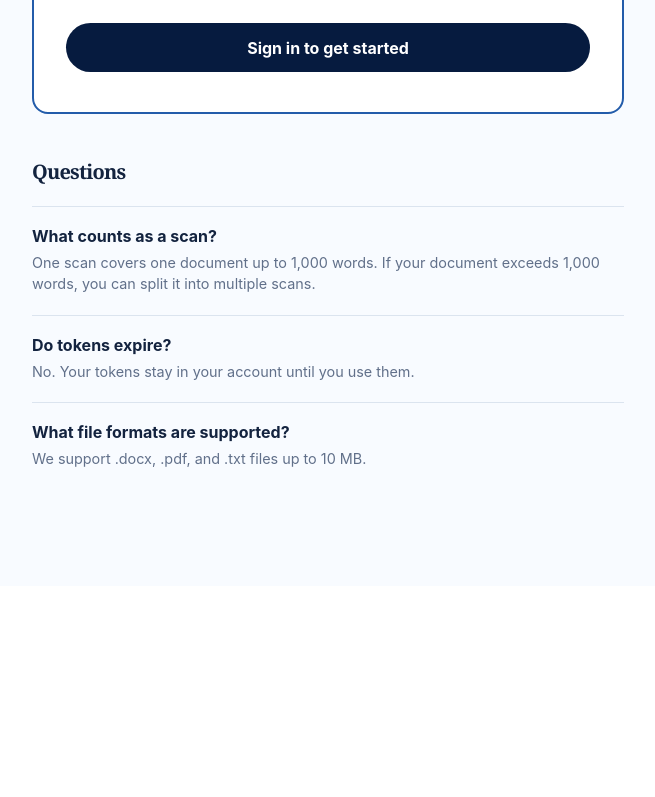
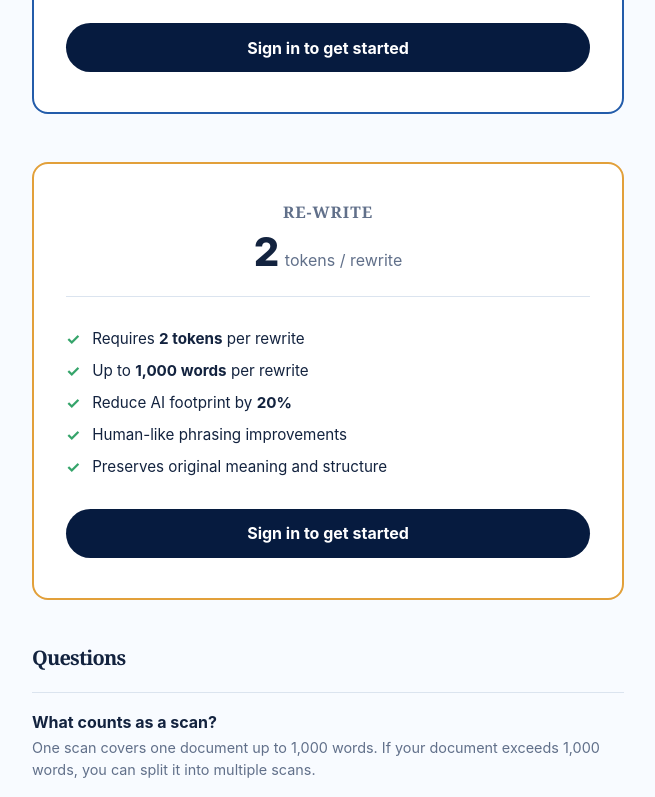
Before and after one commit to kianwoon/draftproof-services, a React (Vite) app in the folder draftproof-frontend/: page /pricing in a window 1280 px wide. Shown: the part 719-1516 px from the top of the page, without its empty margins (312-967 px from the left). Before the commit the page ends 1305 px from the top, so only its background shows below. Built offline with nearby package versions, Linux system fonts and the light colour scheme; no server answers.

Commit message:
Add rewrite pricing card — 2 tokens, up to 1,000 words, 20% AI reduction

```diff
--- a/draftproof-frontend/src/pages/Pricing.jsx
+++ b/draftproof-frontend/src/pages/Pricing.jsx
@@ -64,6 +64,46 @@ export default function Pricing() {
           </Link>
         </div>
 
+        <div className="pricing-card pricing-card--rewrite">
+          <div className="pricing-card-header">
+            <h2>Re-Write</h2>
+            <div className="pricing-amount">
+              <span className="pricing-value pricing-value--sm">2</span>
+              <span className="pricing-unit">tokens / rewrite</span>
+            </div>
+          </div>
+
+          <ul className="pricing-features">
+            <li>
+              <span className="check" aria-hidden="true">&#10003;</span>
+              <span>Requires <strong>2 tokens</strong> per rewrite</span>
+            </li>
+            <li>
+              <span className="check" aria-hidden="true">&#10003;</span>
+              <span>Up to <strong>1,000 words</strong> per rewrite</span>
+            </li>
+            <li>
+              <span className="check" aria-hidden="true">&#10003;</span>
+              <span>Reduce AI footprint by <strong>20%</strong></span>
+            </li>
+            <li>
+              <span className="check" aria-hidden="true">&#10003;</span>
+              <span>Human-like phrasing improvements</span>
+            </li>
+            <li>
+              <span className="check" aria-hidden="true">&#10003;</span>
+              <span>Preserves original meaning and structure</span>
+            </li>
+          </ul>
+
+          <Link
+            to={user ? '/scan' : '/signin'}
+            className="btn btn-primary pricing-cta"
+          >
+            {user ? 'Start a rewrite' : 'Sign in to get started'}
+          </Link>
+        </div>
+
         <section className="pricing-faq">
           <h2>Questions</h2>
           <div className="faq-item">
--- a/draftproof-frontend/src/styles/site-master.css
+++ b/draftproof-frontend/src/styles/site-master.css
@@ -1121,6 +1121,15 @@ th {
   font-size: 1rem;
 }
 
+.pricing-card--rewrite {
+  border-color: var(--gold);
+  margin-top: 2rem;
+}
+
+.pricing-value--sm {
+  font-size: 2.5rem;
+}
+
 .pricing-faq h2 {
   font-size: 1.25rem;
   margin: 0 0 1.5rem;
```
